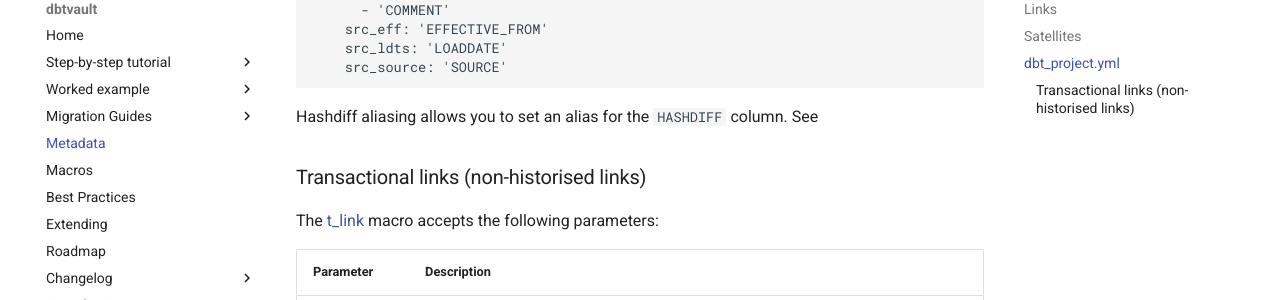
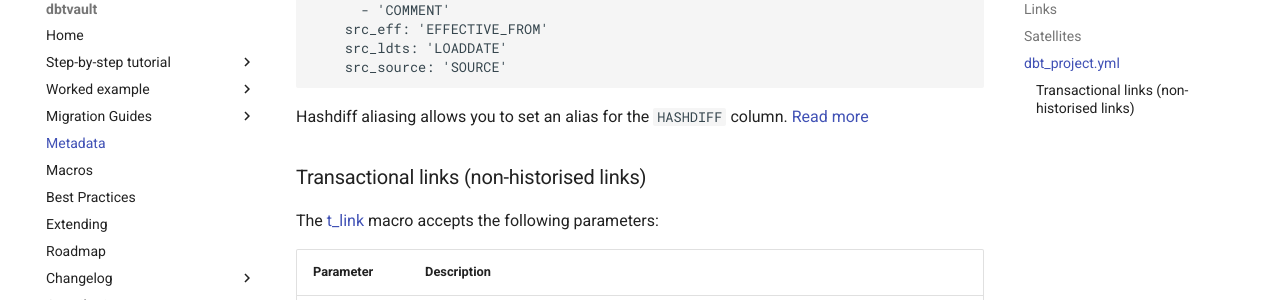
Before and after one commit to Datavault-UK/automate-dv-docs, an MkDocs documentation site: the page built from docs/metadata.md, in a window 1280 px wide and 900 px high, scrolled down 3860 px. Shown: the part 153-453 px from the top of the window. Built offline with MkDocs 1.6.1 and Material for MkDocs 9.7.7, drawn with Linux system fonts in a browser that asks for light colours; comment, search, counter and statistics services are not loaded.

````diff
--- a/docs/metadata.md
+++ b/docs/metadata.md
@@ -202,7 +202,7 @@
 ```
 
 Hashdiff aliasing allows you to set an alias for the `HASHDIFF` column.
-See
+[Read more](migration_guides/migrating_v0.5_v0.6.md#hashdiff-aliasing)
 
 ### Transactional links (non-historised links)
 
````
